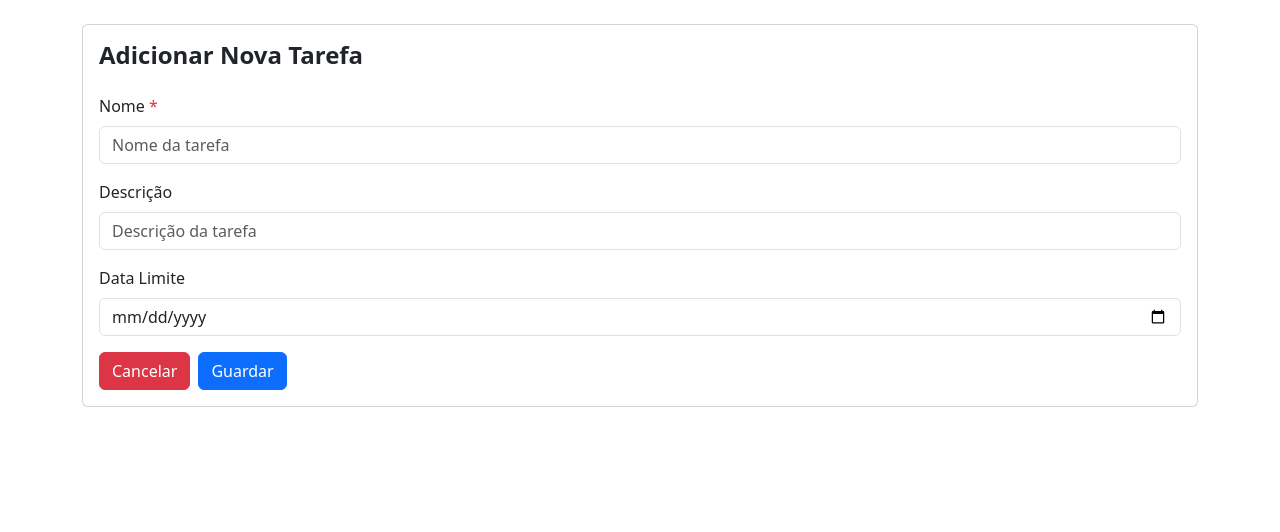
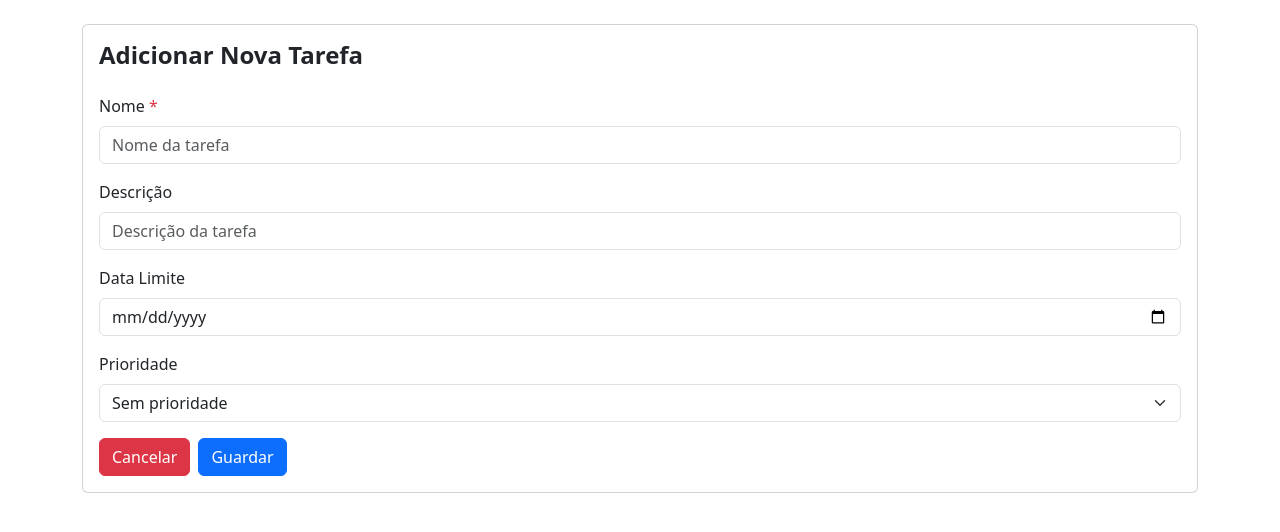
Before and after one commit to andrepim97/todo-list, a Vue app: page /add in a window 1280 px wide. Shown: the top 532 px of the page. Built offline with nearby package versions, Linux system fonts and the light colour scheme.

Commit message:
Add optional priority field (low, medium, high) to task form

```diff
--- a/src/components/TodoItemForm.vue
+++ b/src/components/TodoItemForm.vue
@@ -4,26 +4,21 @@
       <div class="card-body">
         <FormTitle :title="isEditar ? 'Editar Tarefa' : 'Adicionar Nova Tarefa'" />
 
-        <Input
-          v-model="novaTarefa.nome"
-          label="Nome"
-          placeholder="Nome da tarefa"
-          required
-          :error="erros.nome"
-          @input="ativarValidacao"
-        />
-        <Input
-          v-model="novaTarefa.descricao"
-          label="Descrição"
-          placeholder="Descrição da tarefa"
-          @input="ativarValidacao"
-        />
-        <Input
-          v-model="novaTarefa.dataLimite"
-          label="Data Limite"
-          type="date"
-          @input="ativarValidacao"
-        />
+        <Input v-model="novaTarefa.nome" label="Nome" placeholder="Nome da tarefa" required :error="erros.nome"
+          @input="ativarValidacao" />
+        <Input v-model="novaTarefa.descricao" label="Descrição" placeholder="Descrição da tarefa"
+          @input="ativarValidacao" />
+        <Input v-model="novaTarefa.dataLimite" label="Data Limite" type="date" @input="ativarValidacao" />
+
+        <div class="mb-3">
+          <label for="prioridade" class="form-label">Prioridade</label>
+          <select id="prioridade" class="form-select" v-model="novaTarefa.prioridade">
+            <option :value="null">Sem prioridade</option>
+            <option value="baixa">Baixa</option>
+            <option value="media">Média</option>
+            <option value="alta">Alta</option>
+          </select>
+        </div>
 
         <div class="d-flex gap-2 mt-3">
           <ActionButton @click="cancel" type="button" class-name="btn-danger">
@@ -53,7 +48,8 @@ const isEditar = ref(false)
 const novaTarefa = ref({
   nome: '',
   descricao: '',
-  dataLimite: null
+  dataLimite: null,
+  prioridade: null
 })
 
 const erros = ref({
@@ -121,6 +117,7 @@ function guardarTarefa() {
       nome: novaTarefa.value.nome.trim(),
       descricao: novaTarefa.value.descricao.trim(),
       dataLimite: novaTarefa.value.dataLimite,
+      prioridade: novaTarefa.value.prioridade,
       concluida: false,
       criadoEm: new Date().toISOString(),
       atualizadoEm: new Date().toISOString()
--- a/src/components/TodoItemShow.vue
+++ b/src/components/TodoItemShow.vue
@@ -1,8 +1,9 @@
 <template>
     <div v-if="tarefa">
-        <h2>{{ "Detalhes da Tarefa \"" + tarefa.nome + "\""}}</h2>
+        <h2>{{ "Detalhes da Tarefa \"" + tarefa.nome + "\"" }}</h2>
         <p><strong>Descrição:</strong> {{ tarefa.descricao }}</p>
         <p><strong>Data limite:</strong> {{ formatarData(tarefa.dataLimite) }}</p>
+        <p><strong>Prioridade:</strong> {{ converterPrioridade(tarefa.prioridade) }}</p>
         <p><strong>Concluída:</strong> {{ tarefa.concluida ? 'Sim' : 'Não' }}</p>
         <p><strong>Criado em:</strong> {{ formatarData(tarefa.criadoEm) }}</p>
         <p><strong>Atualizado em:</strong> {{ formatarData(tarefa.atualizadoEm) }}</p>
@@ -33,5 +34,10 @@ const formatarData = (data) => {
     return new Date(data).toLocaleString()
 }
 
+const converterPrioridade = (prioridade) => {
+    if (!prioridade) return 'N/A'
+    return prioridade.charAt(0).toUpperCase() + prioridade.slice(1).toLowerCase()
+}
+
 onMounted(carregarTarefa)
 </script>
```
